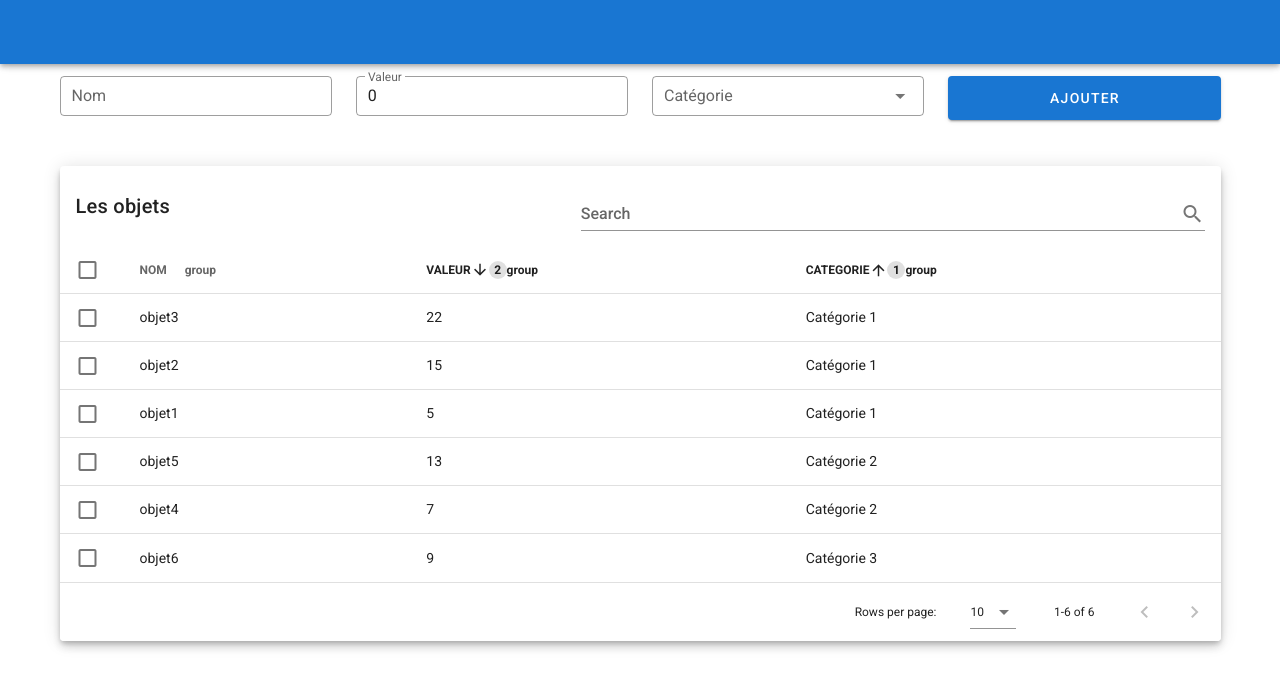
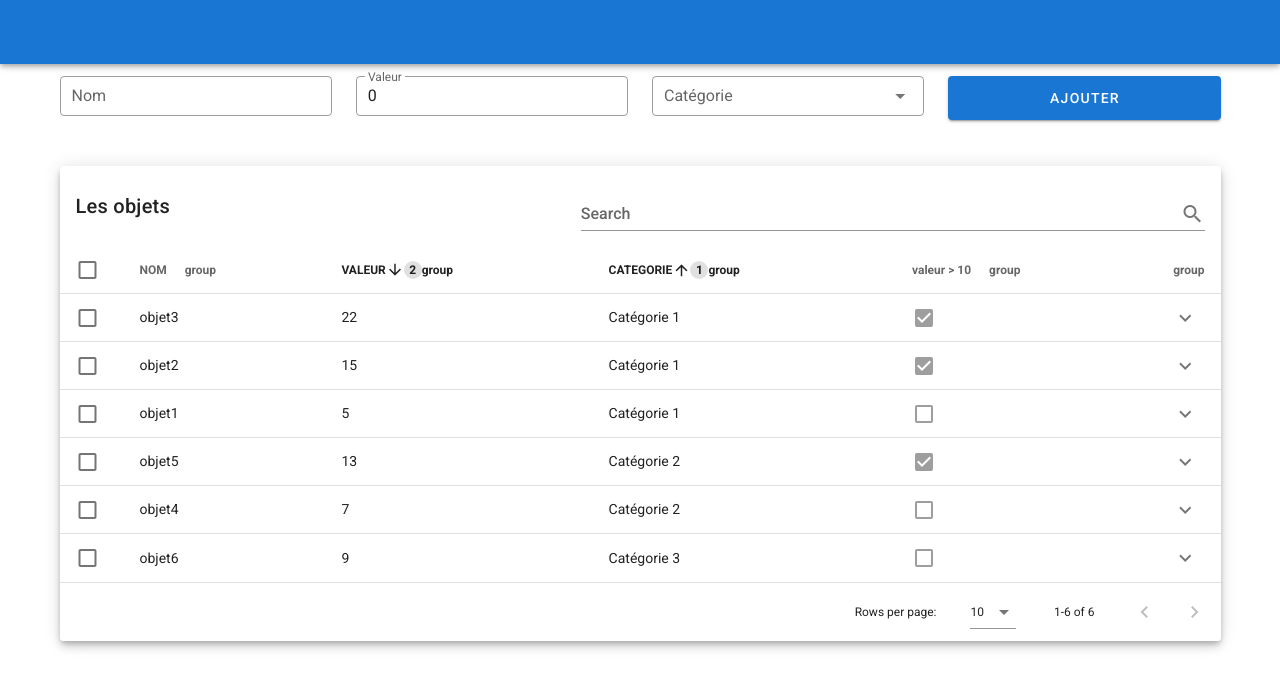
Before and after one commit to BOISSARD/Vue-Tests-Components-Library, a Vue app in the folder test-vuetify/: page / in a window 1280 px wide. Shown: the top 688 px of the page. Built offline with nearby package versions, Linux system fonts and the light colour scheme.

Commit message:
Modif : Datatables, expand item working

```diff
--- a/test-vuetify/src/App.vue
+++ b/test-vuetify/src/App.vue
@@ -42,10 +42,11 @@ export default {
                 filterable: Object.keys(new Objet())[pro] !== "categorie"
             });
         }
-        /*this.colonnes.push({
+        this.colonnes.push({
             text: "valeur > 10",
             value: "sup10",
-        });*/
+            filterable : false
+        }, { text: '', value: 'data-table-expand' });
     },
     methods: {
         ajout(objet) {
--- a/test-vuetify/src/components/TestDataTable.vue
+++ b/test-vuetify/src/components/TestDataTable.vue
@@ -23,12 +23,18 @@
                 :sort-by="['categorie', 'valeur']"
                 :sort-desc="[false, true]"
                 :search="search"
+                single-expand
+                :expanded.sync="expanded"
+                show-expand
                 :loading="loading"
-                loading-text="Loading... Please wait"
-            ><!-- group-by="categorie" group-asc="nom"
-               <!--  <template v-slot:item.sup10="item.valeur > 10">
+                loading-text="Chargement des données..."
+            > <!-- group-by="categorie" group-asc="nom" -->
+                <template v-slot:item.sup10="{ item }">
                     <v-simple-checkbox v-model="item.sup10" disabled></v-simple-checkbox>
-                </template> -->
+                </template>
+                <template v-slot:expanded-item="{ headers }">
+                    <td :colspan="headers.length">Peek-a-boo!</td>
+                </template>
             </v-data-table>
         </v-card>
     </v-container>
@@ -44,7 +50,8 @@ export default {
         return {
             search: "",
             loading: true,
-            lignes: []
+            lignes: [],
+            expanded: [],
         };
     },
     props: {
@@ -52,11 +59,13 @@ export default {
         items: []
     },
     mounted() {
-        console.log("Colonnes : ", this.colonnes);
         setTimeout(() => {
             this.lignes = this.items;
             this.loading = false;
-        }, 2555);
+            this.lignes.forEach(element => {
+                element.sup10 = element.valeur > 10;
+            });
+        }, 0); // 2300
     }
 };
 </script>
```
